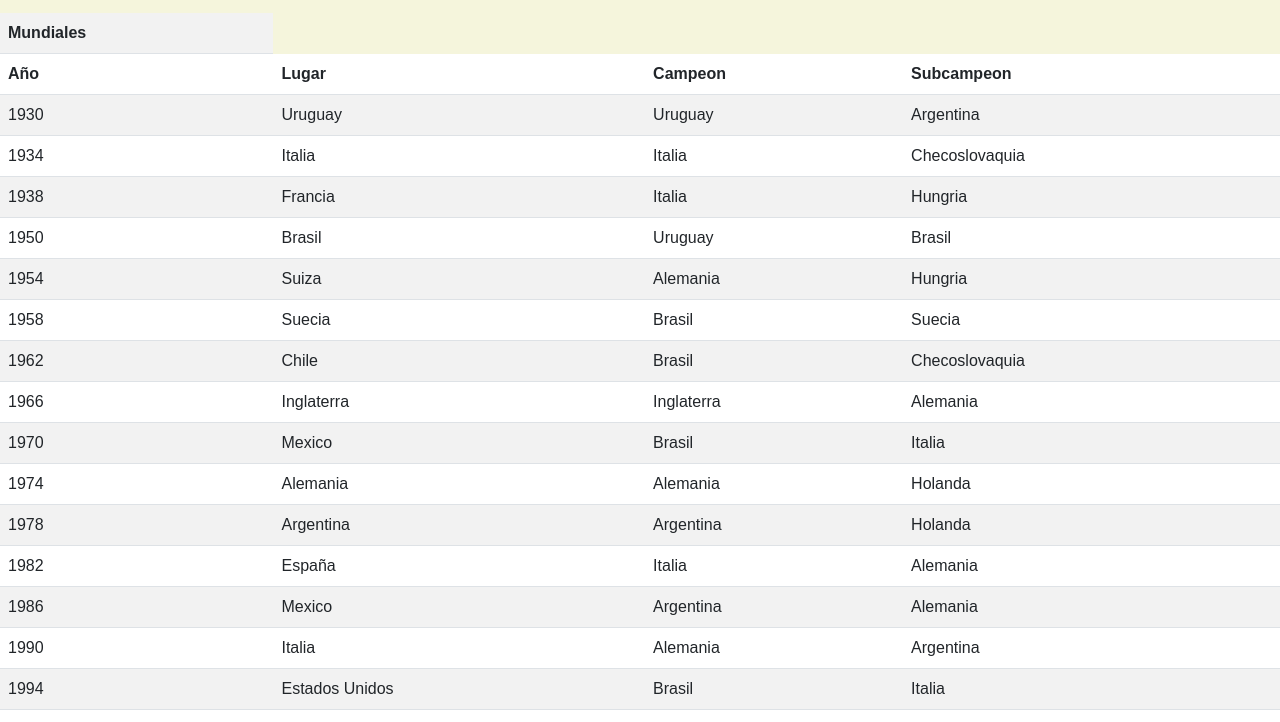
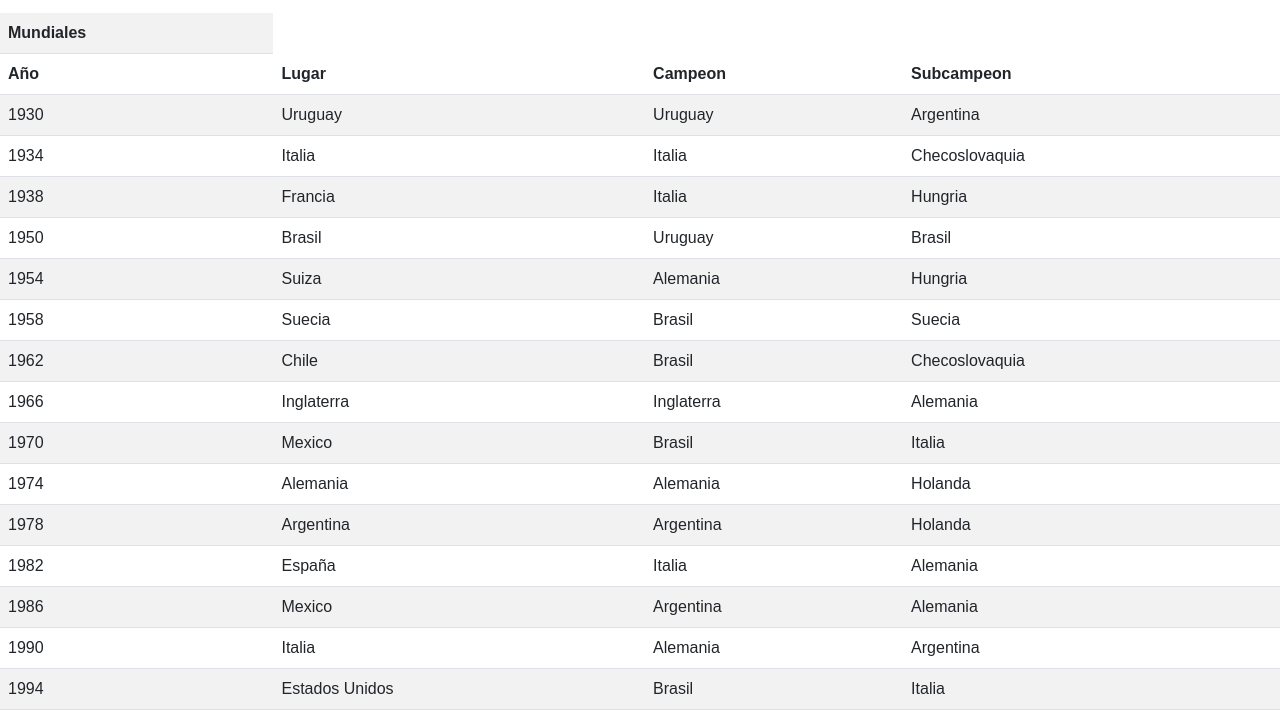
Before and after one commit to AgusBenetton/PreEntrega2-Benetton, a plain HTML site: page pages/mundiales.html in a window 1280 px wide. Shown: the part 179-901 px from the top of the page. Drawn offline with nearby package versions, Linux system fonts and the light colour scheme.

Commit message:
realice correciones marcadas

```diff
--- a/css/jugadoresdestacados.css
+++ /dev/null
@@ -1,6 +0,0 @@
-body {
-    font-family: Arial, sans-serif;
-    margin: 0;
-    padding: 0;
-    background-color: beige;
-}
--- a/css/mundiales.css
+++ /dev/null
@@ -1,5 +0,0 @@
-body {
-    font-family: Arial, sans-serif;
-    margin: 0;
-    padding: 0;
-}
--- a/css/selecciones.css
+++ /dev/null
@@ -1,6 +0,0 @@
-body {
-    font-family: Arial, sans-serif;
-    margin: 0;
-    padding: 0;
-    background-color: beige;
-}
--- a/css/style.css
+++ b/css/style.css
@@ -4,3 +4,9 @@ body {
     padding: 0;
     background-color: beige;
 }
+#mundiales{
+    font-family: Arial, sans-serif;
+    margin: 0;
+    padding: 0;
+    background-color: white;
+}
--- a/pages/mundiales.html
+++ b/pages/mundiales.html
@@ -13,7 +13,7 @@
     <title>Mundialdefutbol.com</title>
 
 </head>
-<body>
+<body id="mundiales">
     <header
     <nav class="navbar navbar-expand-lg navbar-dark bg-dark justify-content-center">
         <h1 class="navbar-brand">El Mundial de Futbol</h1>
```
